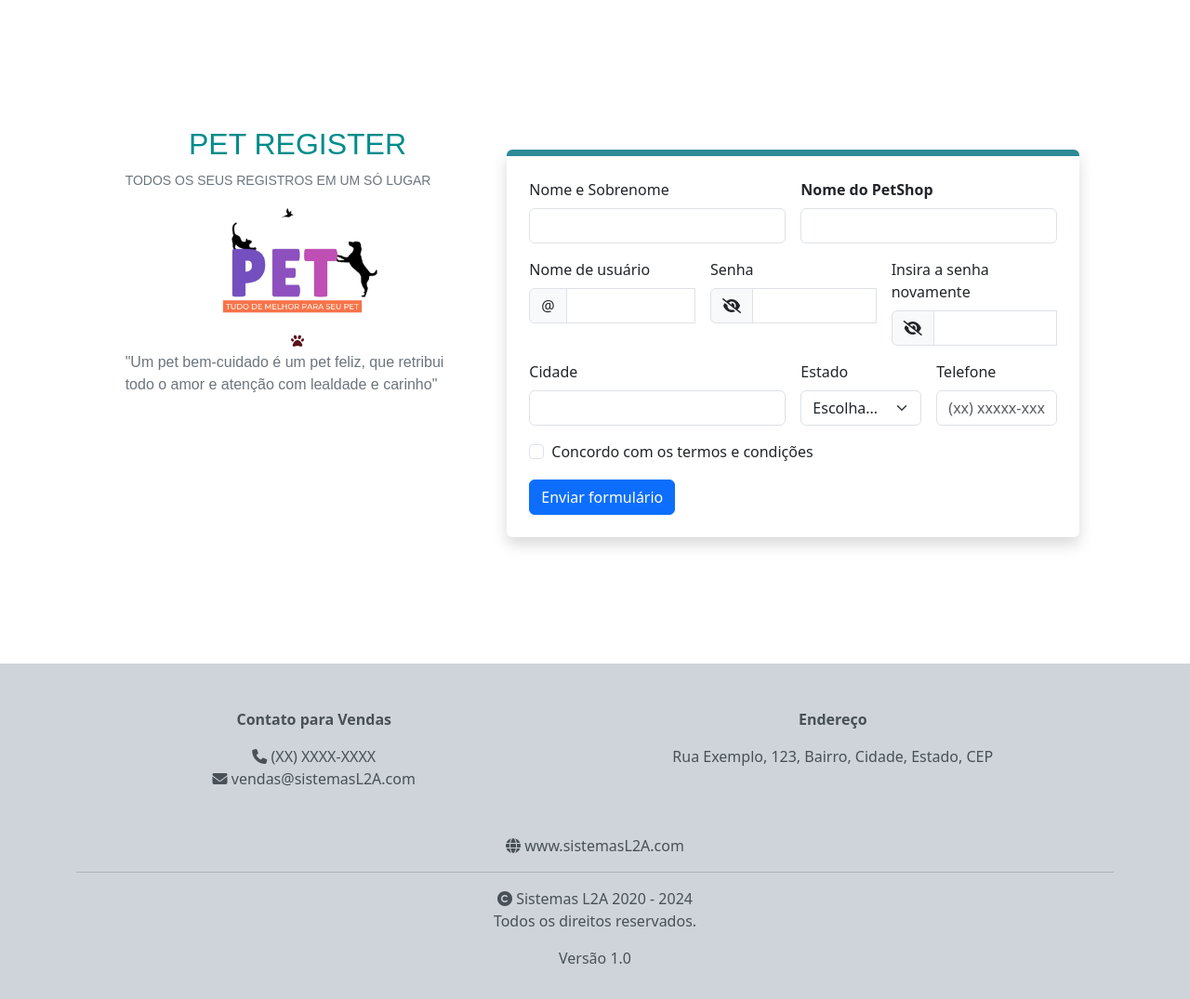
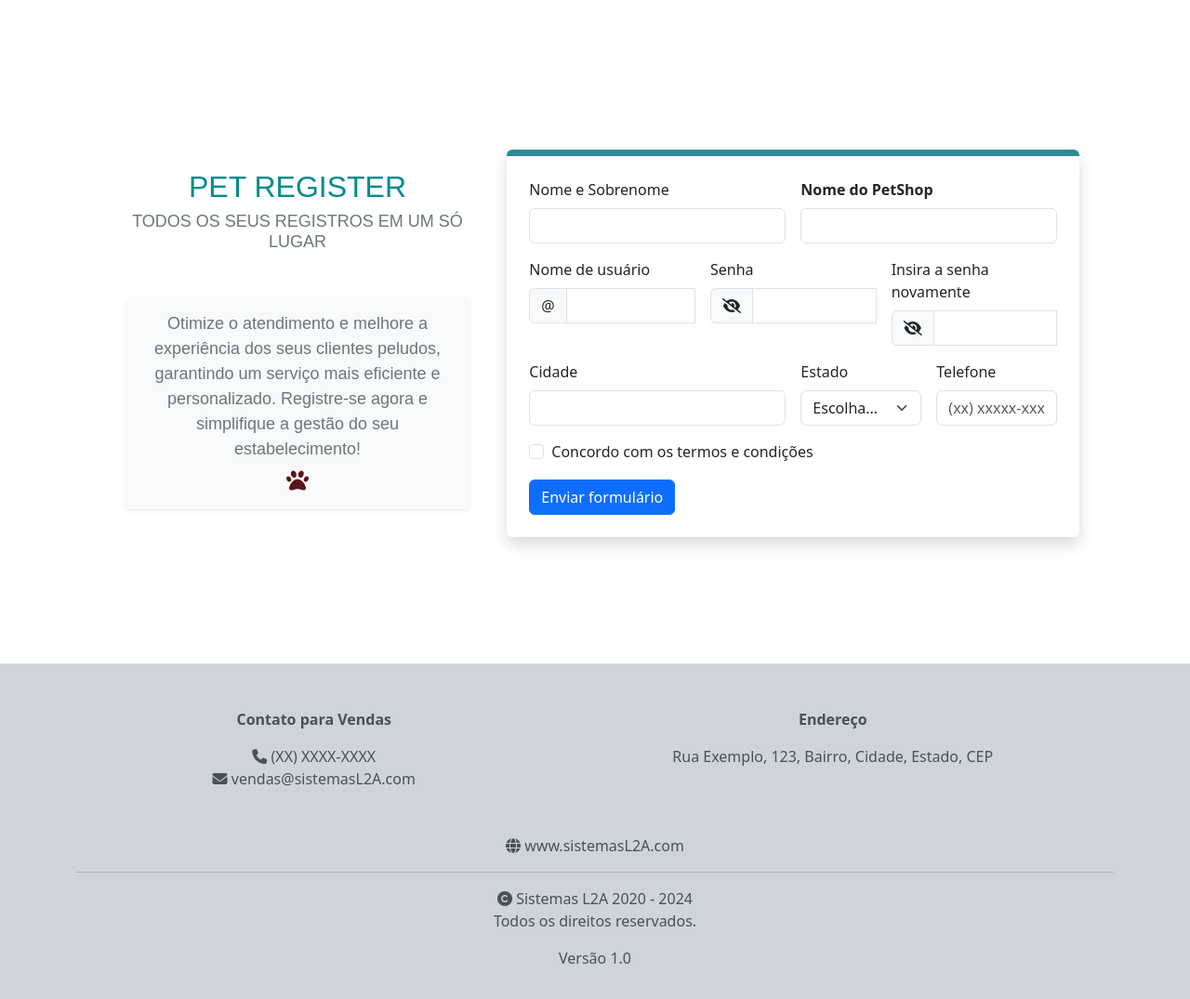
Before and after one commit to gabrielcaxtanho/registerdog, a PHP site: page /login.php in a window 1280 px wide. Shown: the part 64-1139 px from the top of the page at 93% size. Run offline with PHP 8.4, Linux system fonts and the light colour scheme; some libraries are stand-ins or nearby versions; some web fonts are replaced.

Commit message:
adicionando uma descrição melhorada

```diff
--- a/login.php
+++ b/login.php
@@ -21,6 +21,29 @@
         color: white;
         height: 4em;
     }
+
+    .d-flex-de {
+        display: flex;
+        flex-direction: column;
+        align-items: center;
+        padding: 20px;
+        background-color: #f8f9fa;
+        border-radius: 10px;
+        box-shadow: 0 4px 8px rgba(0, 0, 0, 0.1);
+        max-width: 600px;
+        margin: auto;
+    }
+
+    .text-secondary {
+        color: #6c757d;
+        font-size: 18px;
+        text-align: center;
+    }
+
+    .fa-paw {
+        font-size: 24px;
+        color: #dc3545;
+    }
 </style>
 </head>
 
@@ -30,14 +53,14 @@
 
     <div class="container-fluid" style="margin-top:8em">
         <div class="row justify-content-center">
-            <div class="col-md-4">
+            <div class="col-md-4" style="display: flex; align-content: center; flex-wrap: wrap;">
                 <div class="font">
                     <h2 style="text-align: center; color: darkcyan;"> PET REGISTER</h2>
-                    <small class="text-secondary" style="text-align: center;">TODOS OS SEUS REGISTROS EM UM SÓ LUGAR</small>
-                    <div class="d-flex flex-column align-items-center">
-                        <img src="./img/logopets.png" alt="" width="50%">
+                    <h4 class="text-secondary" style="text-align: center;">TODOS OS SEUS REGISTROS EM UM SÓ LUGAR</h4>
+                    <div class="d-flex-de flex-column align-items-center p-3 bg-light rounded shadow-sm" style="margin-top: 3em;">
+                        <!--  <img src="./img/logopets.png" alt="Logo Pets" width="50%"> -->
+                        <p class="text-secondary text-center mb-2">Otimize o atendimento e melhore a experiência dos seus clientes peludos, garantindo um serviço mais eficiente e personalizado. Registre-se agora e simplifique a gestão do seu estabelecimento!</p>
                         <small><i class="fa-solid fa-paw text-danger-emphasis"></i></small>
-                        <p class="text-secondary">"Um pet bem-cuidado é um pet feliz, que retribui todo o amor e atenção com lealdade e carinho"</p>
                     </div>
                 </div>
             </div>
```
